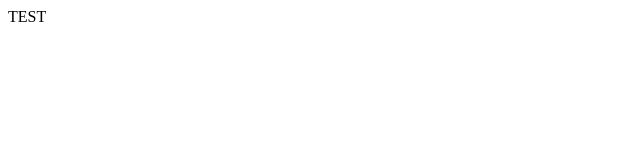
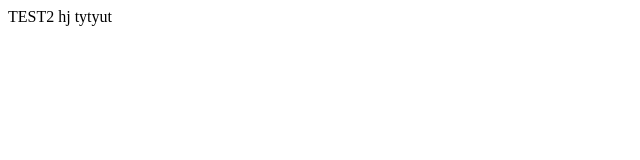
Before and after one commit to annaandr/Test, a plain HTML site: page index.html in a window 1280 px wide. Shown: the full height of the page, 0-640 px from the left. Drawn offline with Linux system fonts and the light colour scheme.

Commit message:
test
sh: q: command not found

```diff
--- a/index.html
+++ b/index.html
@@ -5,6 +5,7 @@
     <title>Title</title>
 </head>
 <body>
-TEST
+TEST2 hj
+tytyut
 </body>
 </html>
```
